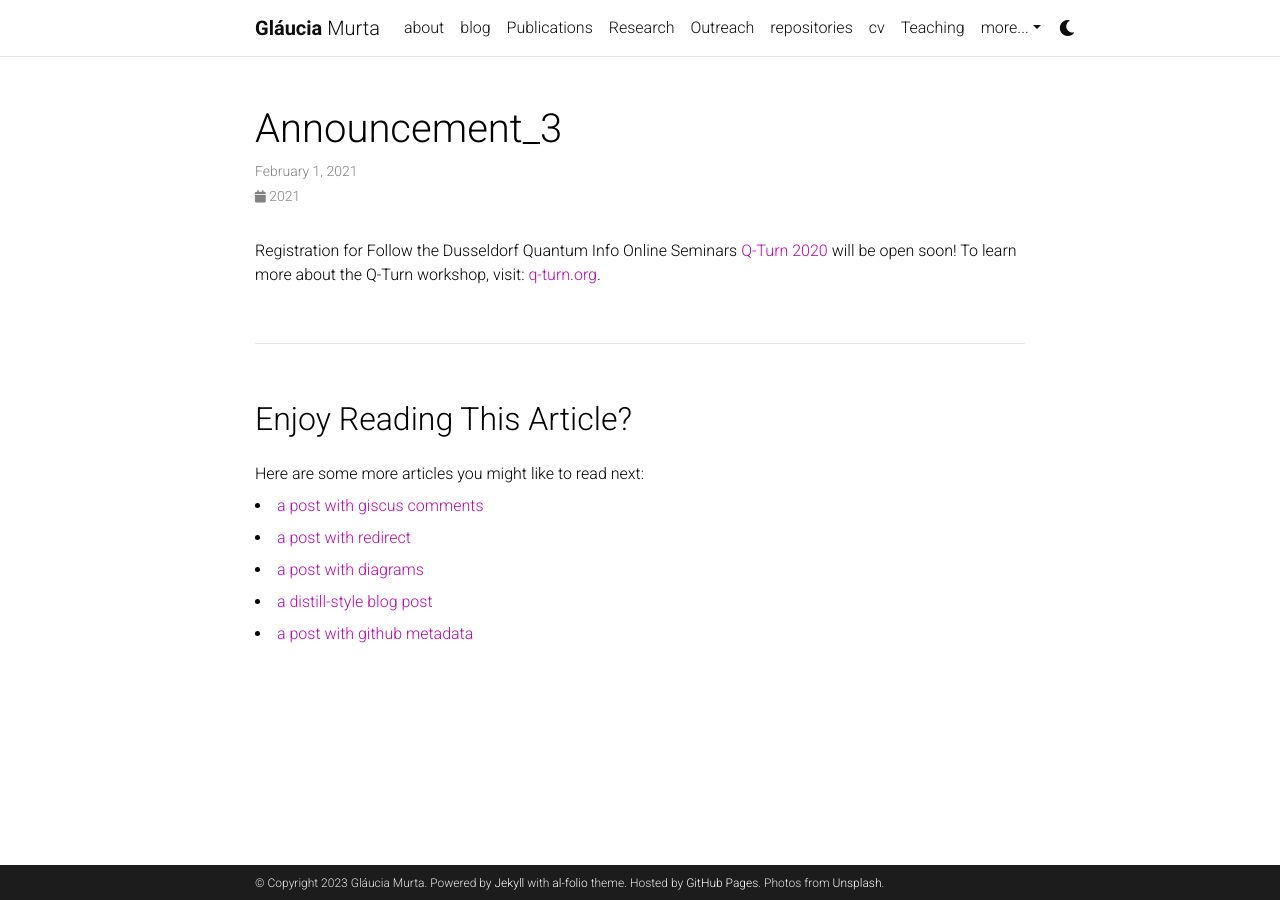
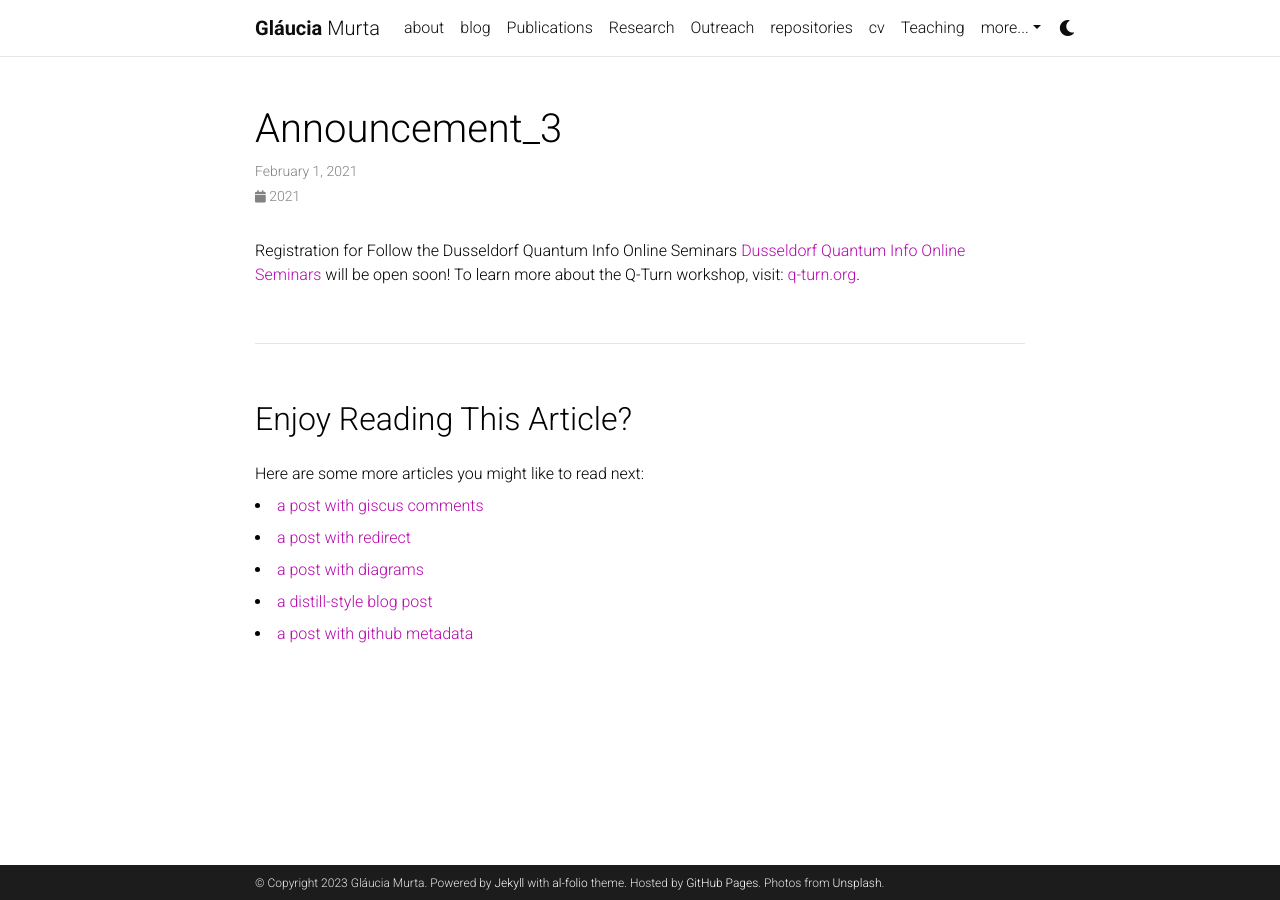
Before and after one commit to glauciamg/glauciamg.github.io, a Jekyll site: the page built from _news/announcement_3.md, in a window 1280 px wide. Built offline with Jekyll 4.4.1, drawn with Linux system fonts in a browser that asks for light colours; comment, search, counter and statistics services are not loaded; a style sheet for code colours, icons or effects is not loaded.

Commit message:
Update announcement_3.md

```diff
--- a/_news/announcement_3.md
+++ b/_news/announcement_3.md
@@ -4,4 +4,4 @@
 inline: true
 ---
 
-Registration for Follow the Dusseldorf Quantum Info Online Seminars <a href="https://www.tp3.hhu.de/duesseldorf-quantum-info-online-seminars">Q-Turn 2020</a> will be open soon! To learn more about the Q-Turn workshop, visit: <a href="https://www.q-turn.org/">q-turn.org</a>.
+Registration for Follow the Dusseldorf Quantum Info Online Seminars <a href="https://www.tp3.hhu.de/duesseldorf-quantum-info-online-seminars">Dusseldorf Quantum Info Online Seminars</a> will be open soon! To learn more about the Q-Turn workshop, visit: <a href="https://www.q-turn.org/">q-turn.org</a>.
```
